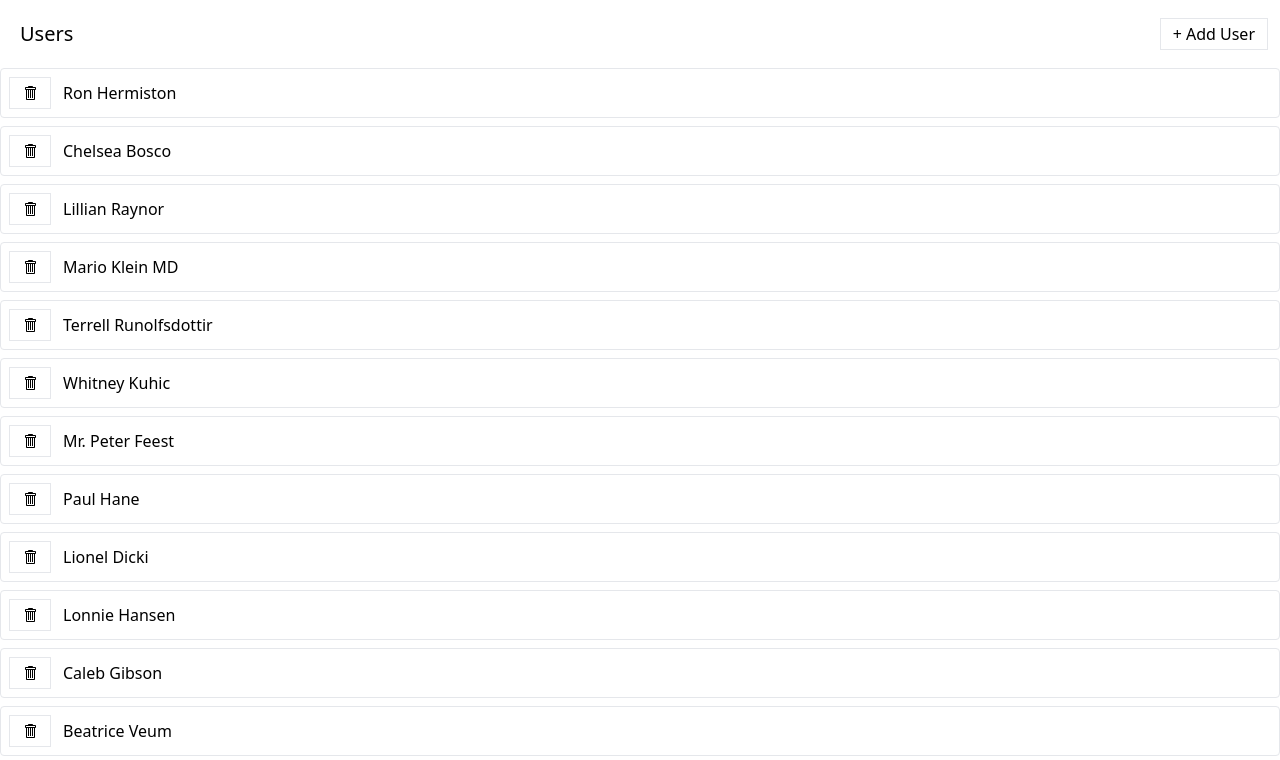
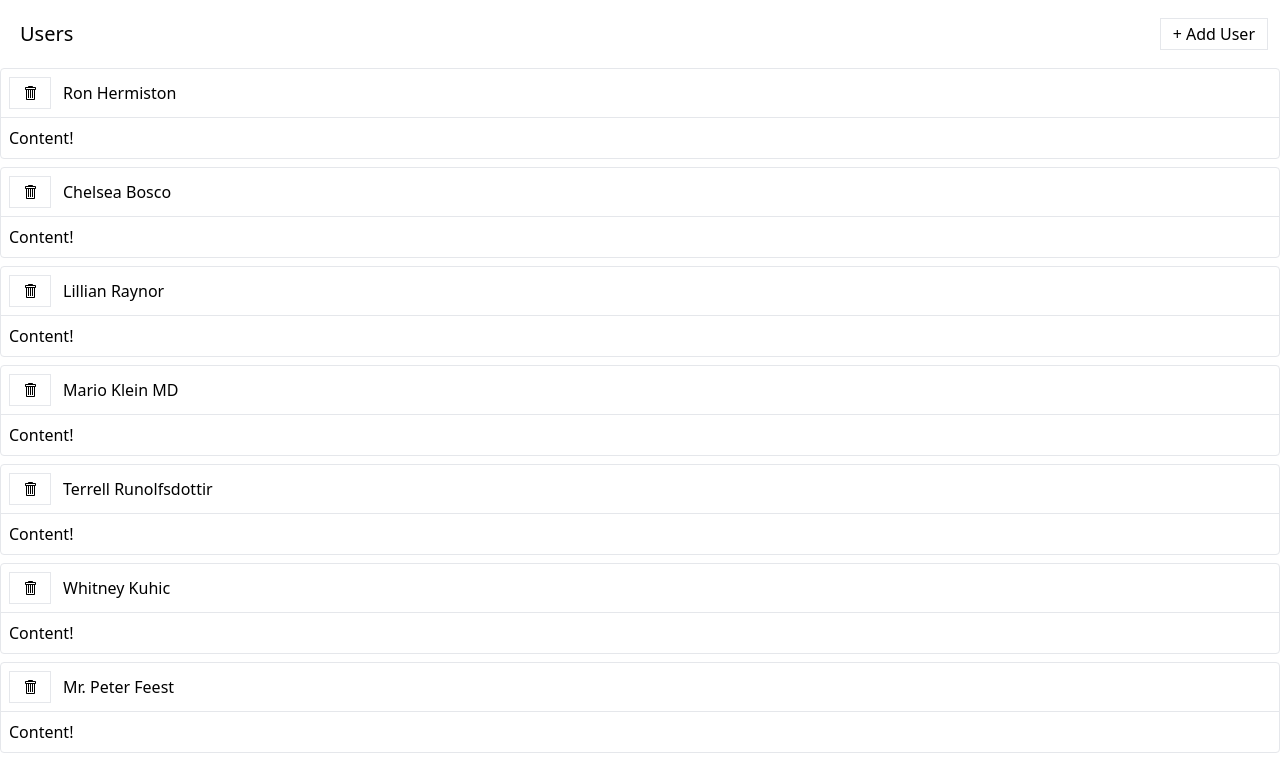
Before and after one commit to MichaelWiss/media, a React (Create React App) app: page / in a window 1280 px wide. Shown: the top 760 px of the page. Built offline with nearby package versions, Linux system fonts and the light colour scheme; data requests are answered from the project's data file.

Commit message:
Expandable panel

```diff
--- /dev/null
+++ b/src/components/ExpandablePanel.js
@@ -0,0 +1,16 @@
+function ExpandablePanel({ header, children }) {
+    return (
+        <div className="mb-2 border rounded">
+            <div className="flex p-2 justify-between items-center cursor-pointer">
+                <div className="flex flex-row items-center justify-between">
+                    {header}
+                </div>
+            </div>
+            <div className="p-2 border-t">
+                {children}
+            </div>
+        </div>
+    );
+};
+
+export default ExpandablePanel;
--- a/src/components/UsersListItem.js
+++ b/src/components/UsersListItem.js
@@ -2,6 +2,7 @@
 import Button from './Button';
 import { removeUser } from '../store';
 import { useThunk } from '../hooks/use-thunk';
+import ExpandablePanel from './ExpandablePanel';
 
 
 
@@ -12,18 +13,18 @@
         doRemoveUser(user);
     }
 
-    return (
-        <div className="mb-2 border rounded">
-        <div className="flex p-2 justify-between items-center cursor-pointer">
-        <div className="flex flex-row items-center justify-between">
-        <Button className="mr-3" loading={isLoading} onClick={handleClick}>
+    const header = <>
+         <Button className="mr-3" loading={isLoading} onClick={handleClick}>
             <GoTrashcan/>
        </Button>
           {error && <div>Error deleting user.</div>}
           {user.name}
-          </div>
-        </div>
-      </div>
+    </>;
+
+    return (
+        <ExpandablePanel header={header}>
+            Content!
+        </ExpandablePanel>
       );
 }
 
```
